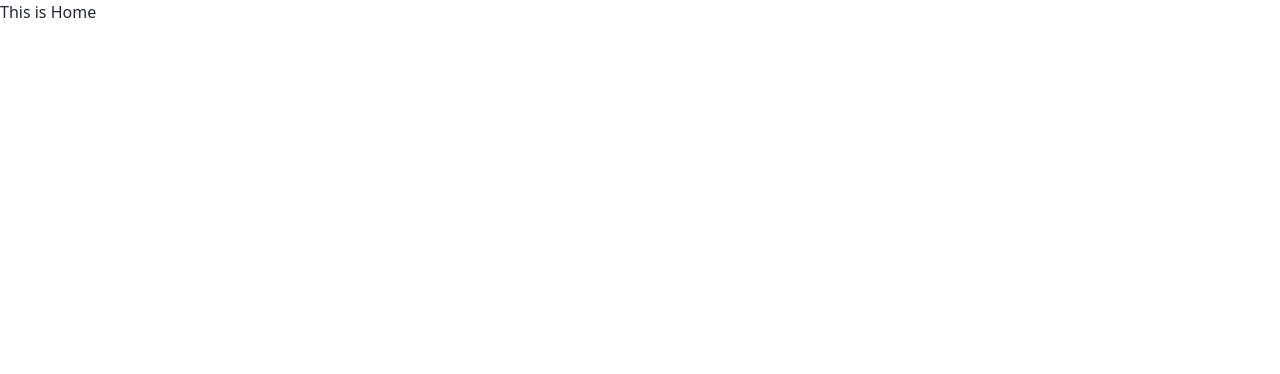
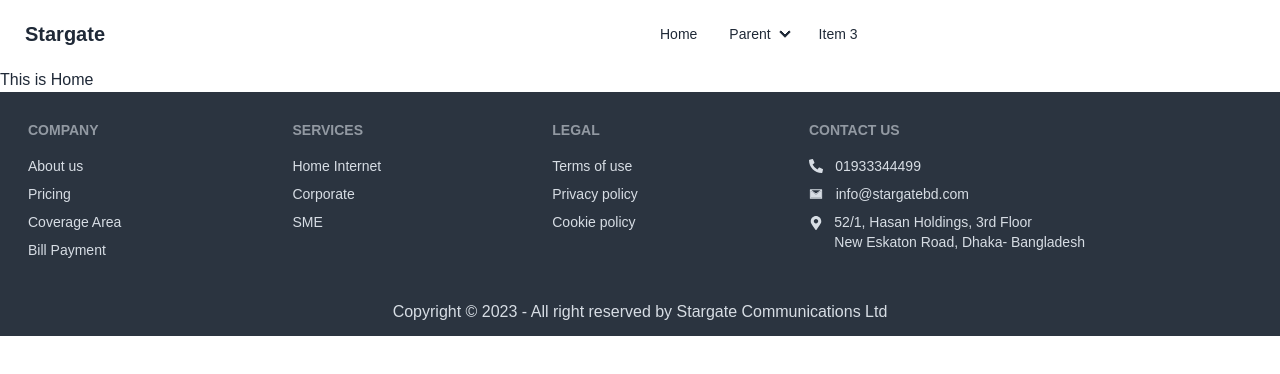
Before and after one commit to AHMEDNABIB/react-isp, a React (Vite) app: page / in a window 1280 px wide. Shown: the top 374 px of the page. Built offline with nearby package versions, Linux system fonts and the light colour scheme.

Commit message:
footer added

```diff
--- a/index.html
+++ b/index.html
@@ -1,10 +1,17 @@
-<!doctype html>
+<!DOCTYPE html>
 <html lang="en">
 	<head>
 		<meta charset="UTF-8" />
 		<link rel="icon" type="image/svg+xml" href="/vite.svg" />
 
 		<meta name="viewport" content="width=device-width, initial-scale=1.0" />
+
+		<link rel="preconnect" href="https://fonts.googleapis.com" />
+		<link rel="preconnect" href="https://fonts.gstatic.com" crossorigin />
+		<link
+			href="https://fonts.googleapis.com/css2?family=Merriweather+Sans:ital,wght@0,300;0,400;0,500;0,600;0,700;0,800;1,700;1,800&display=swap"
+			rel="stylesheet"
+		/>
 		<title>Stargate</title>
 	</head>
 	<body>
--- a/package.json
+++ b/package.json
@@ -14,6 +14,7 @@
     "match-sorter": "^6.3.1",
     "react": "^18.2.0",
     "react-dom": "^18.2.0",
+    "react-icons": "^4.12.0",
     "react-router-dom": "^6.19.0",
     "sort-by": "^1.2.0"
   },
--- a/src/App.css
+++ b/src/App.css
@@ -1,3 +1,7 @@
+@import url('https://fonts.googleapis.com/css2?family=Merriweather+Sans:ital,wght@0,300;0,400;0,500;0,600;0,700;0,800;1,700;1,800&display=swap');
+
+
+
 @tailwind base;
 @tailwind components;
 @tailwind utilities;
--- a/src/Layout/Main.jsx
+++ b/src/Layout/Main.jsx
@@ -6,9 +6,13 @@
 const Main = () => {
     return (
 		<>
+			<div className="max-w-screen-2xl mx-auto">
 				<Navbar></Navbar>
 				<Outlet></Outlet>
+			</div>
+			<div className="bg-neutral">
 				<Footer></Footer>
+			</div>
 		</>
 	);
 };
--- a/src/index.css
+++ b/src/index.css
@@ -1,3 +1,11 @@
 @tailwind base;
 @tailwind components;
 @tailwind utilities;
+
+
+@layer base {
+  html {
+    font-family: 'Merriweather',  sans-serif;
+
+  }
+}
--- a/src/main.jsx
+++ b/src/main.jsx
@@ -7,6 +7,8 @@
 
 ReactDOM.createRoot(document.getElementById("root")).render(
 	<React.StrictMode>
-		<RouterProvider router={router} />
+
+			<RouterProvider router={router} />
+
 	</React.StrictMode>
 );
--- a/src/pages/Shared/Footer/Footer.jsx
+++ b/src/pages/Shared/Footer/Footer.jsx
@@ -1,8 +1,66 @@
-import React from 'react';
+import React from "react";
+import { FaMapMarkerAlt, FaPhoneAlt } from "react-icons/fa";
+import {  AiTwotoneMail } from "react-icons/ai";
 
 const Footer = () => {
-    return (
-		<></>
+	return (
+		<>
+			<footer className="footer p-7  text-neutral-content max-w-screen-2xl mx-auto  ">
+				<ul>
+					<header className="footer-title">Company</header>
+					<li className="link link-hover hover:text-[#2791c0]">
+						About us
+					</li>
+					<p className="link link-hover ">Pricing</p>
+					<li className="link link-hover">Coverage Area</li>
+					<li className="link link-hover">Bill Payment</li>
+				</ul>
+				<ul>
+					<header className="footer-title">Services</header>
+					<li className="link link-hover ">Home Internet</li>
+					<li className="link link-hover">Corporate</li>
+					<li className="link link-hover">SME</li>
+				</ul>
+
+				<ul>
+					<header className="footer-title">Legal</header>
+					<li className="link link-hover">Terms of use</li>
+					<li className="link link-hover">Privacy policy</li>
+					<li className="link link-hover">Cookie policy</li>
+				</ul>
+
+				<div className="  ">
+					<header className="footer-title">Contact us</header>
+					<div className="flex items-center justify-between  w-28  	">
+						<p>
+							<FaPhoneAlt />
+						</p>
+						<p>01933344499</p>
+					</div>
+					<div className="flex items-center justify-between  w-40  	">
+						<p>
+							<AiTwotoneMail />
+						</p>
+						<p>info@stargatebd.com</p>
+					</div>
+					<div className="flex items-start justify-between  w-72  	">
+						<p className="mt-1">
+							<FaMapMarkerAlt />
+						</p>
+						<p className="mr-3">
+							52/1, Hasan Holdings, 3rd Floor <br /> New Eskaton
+							Road, Dhaka- Bangladesh
+						</p>
+					</div>
+				</div>
+			</footer>
+			<aside className="text-center p-3 text-neutral-content ">
+				<p>
+					Copyright © 2023 - All right reserved by Stargate
+					Communications Ltd
+				</p>
+			</aside>
+		</>
 	);
 };
 
--- a/src/pages/Shared/Navbar/Navbar.jsx
+++ b/src/pages/Shared/Navbar/Navbar.jsx
@@ -1,9 +1,65 @@
-import React from 'react';
+import React from "react";
 
 const Navbar = () => {
-    return (
-		<div>
+	const navItems = (
+		<>
+			<li>
+				<a >
+					<h1 className="">Home</h1>
+				</a>
+			</li>
+			<li tabIndex={0}>
+				<details>
+					<summary>Parent</summary>
+					<ul className="p-2">
+						<li>
+							<a>Submenu 1</a>
+						</li>
+						<li>
+							<a>Submenu 2</a>
+						</li>
+					</ul>
+				</details>
+			</li>
+			<li>
+				<a>Item 3</a>
+			</li>
+		</>
+	);
 
+	return (
+		<div className="navbar bg-base-100  ">
+
+
+			<div className="navbar-start">
+				<div className="dropdown">
+					<label tabIndex={0} className="btn btn-ghost lg:hidden">
+						<svg
+							xmlns="http://www.w3.org/2000/svg"
+							className="h-5 w-5"
+							fill="none"
+							viewBox="0 0 24 24"
+							stroke="currentColor">
+							<path
+								strokeLinecap="round"
+								strokeLinejoin="round"
+								strokeWidth="2"
+								d="M4 6h16M4 12h8m-8 6h16"
+							/>
+						</svg>
+					</label>
+					<ul
+						tabIndex={0}
+						className="menu menu-sm dropdown-content mt-3 z-[1] p-2 shadow bg-base-100 rounded-box w-52">
+						{navItems}
+					</ul>
+				</div>
+				<a className="btn btn-ghost text-xl">Stargate</a>
+			</div>
+
+			<div className="navbar-center hidden lg:flex">
+				<ul className="menu menu-horizontal px-1">{navItems}</ul>
+			</div>
 		</div>
 	);
 };
```
Also changed, not shown: 1 other file (tests, documents, lock files or other folders). Lines whose indentation alone changed are shown as unchanged.
